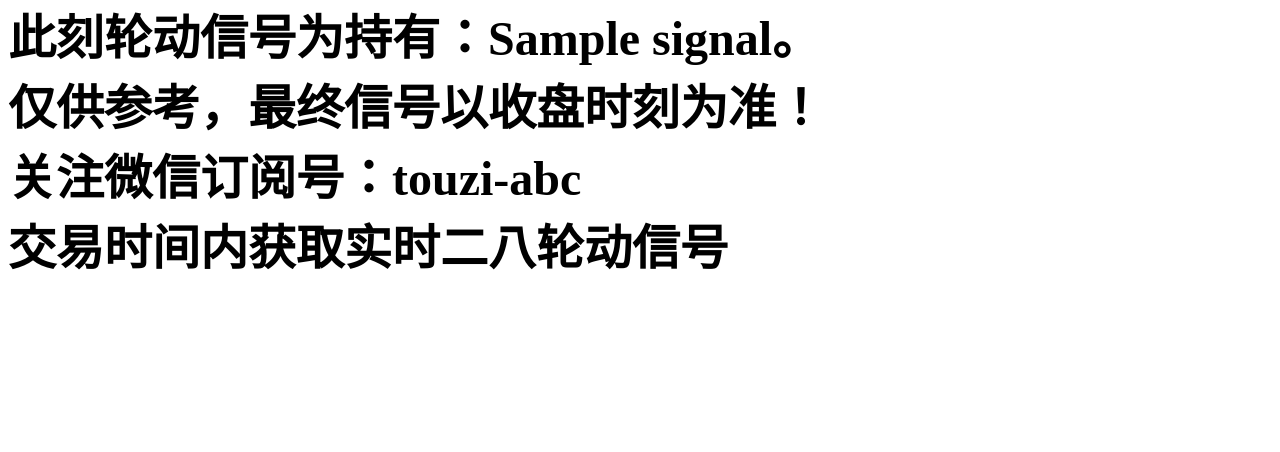
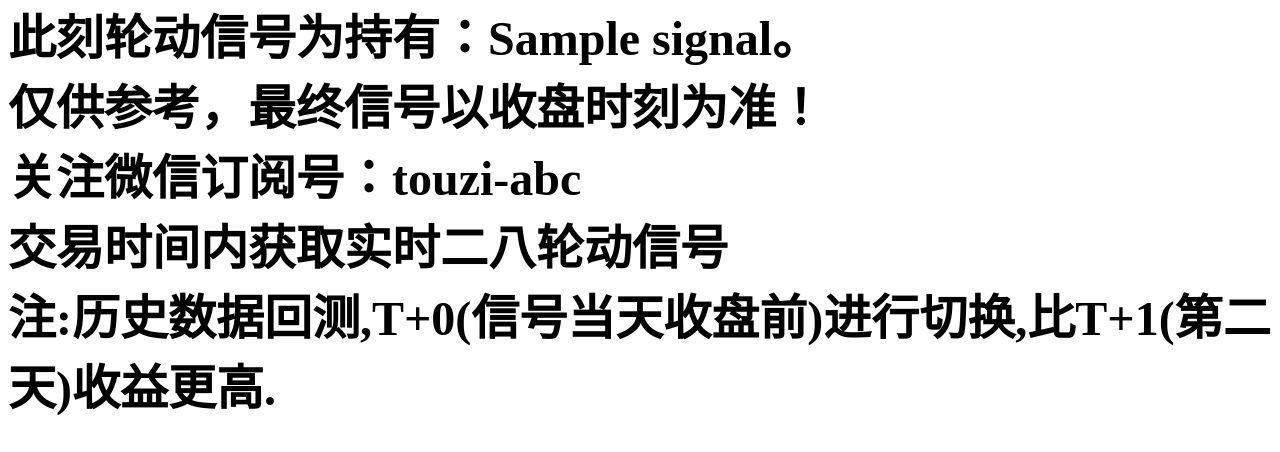
Before and after one commit to yanheven/stock_selection, a Python web app: template templates/today/table.html in a window 1280 px wide. Shown: the part 475-927 px from the top of the page. Before the commit the page ends 745 px from the top, so only its background shows below. Run offline with Jinja, Linux system fonts and the light colour scheme; the template is opened without the code that fills it: most values are stand-ins (such as "Sample title", 1, 10 or a date in 2020).

Commit message:
edit today tips

```diff
--- a/templates/today/table.html
+++ b/templates/today/table.html
@@ -33,6 +33,10 @@ h1,th,td{
   </tr>
 </table>
 
-<h1>此刻轮动信号为持有：{{signal}}。<br />仅供参考，最终信号以收盘时刻为准！ <br />关注微信订阅号：touzi-abc <br />交易时间内获取实时二八轮动信号</h1>
+<h1>此刻轮动信号为持有：{{signal}}。<br />
+  仅供参考，最终信号以收盘时刻为准！ <br />
+  关注微信订阅号：touzi-abc <br />
+  交易时间内获取实时二八轮动信号 <br />
+  注:历史数据回测,T+0(信号当天收盘前)进行切换,比T+1(第二天)收益更高.</h1>
 </body>
 </html>
```
